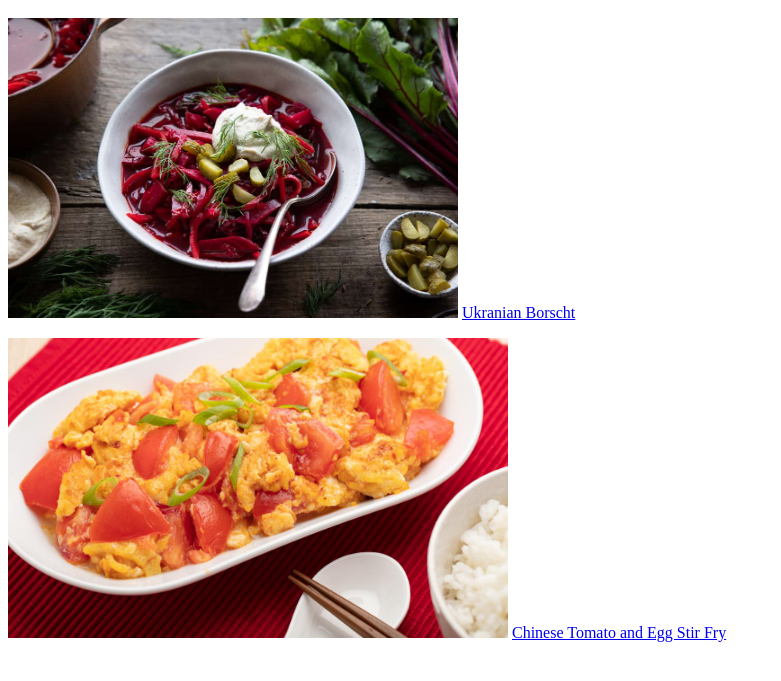
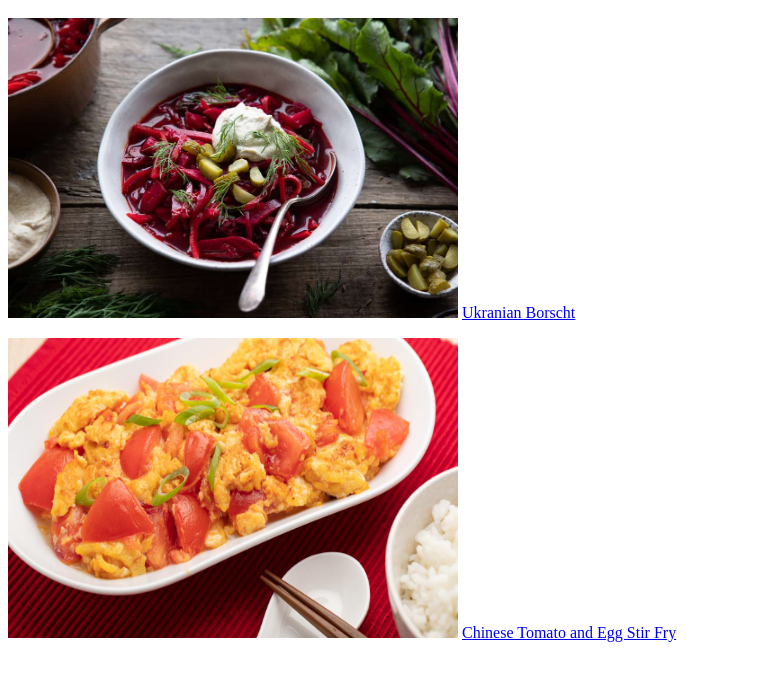
Before and after one commit to Feenixii/odin-recipes, a plain HTML site: page index.html in a window 1280 px wide. Shown: the part 101-782 px from the top of the page, without its empty margins (0-781 px from the left). Drawn offline with Linux system fonts and the light colour scheme.

Commit message:
Adjust image size

```diff
--- a/index.html
+++ b/index.html
@@ -13,7 +13,7 @@
     <a href="recipes/borscht.html">Ukranian Borscht</a>
     <p></p>
 
-    <img src="./images/tomato-egg-stir-fry.jpg" alt="Plate of tomato and egg stir fry" height="300" width="500">
+    <img src="./images/tomato-egg-stir-fry.jpg" alt="Plate of tomato and egg stir fry" height="300" width="450">
     <a href="recipes/tomato-egg-stir-fry.html">Chinese Tomato and Egg Stir Fry</a>
     <p></p>
 </body>
```
